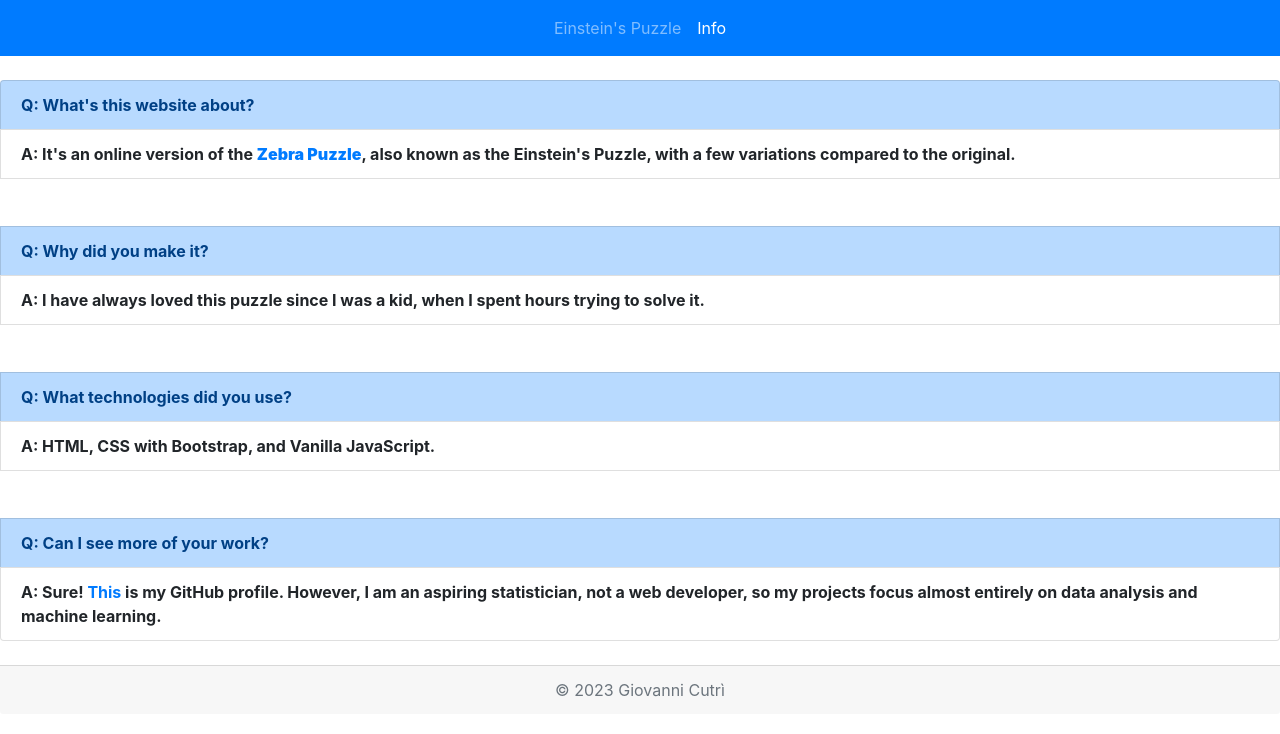
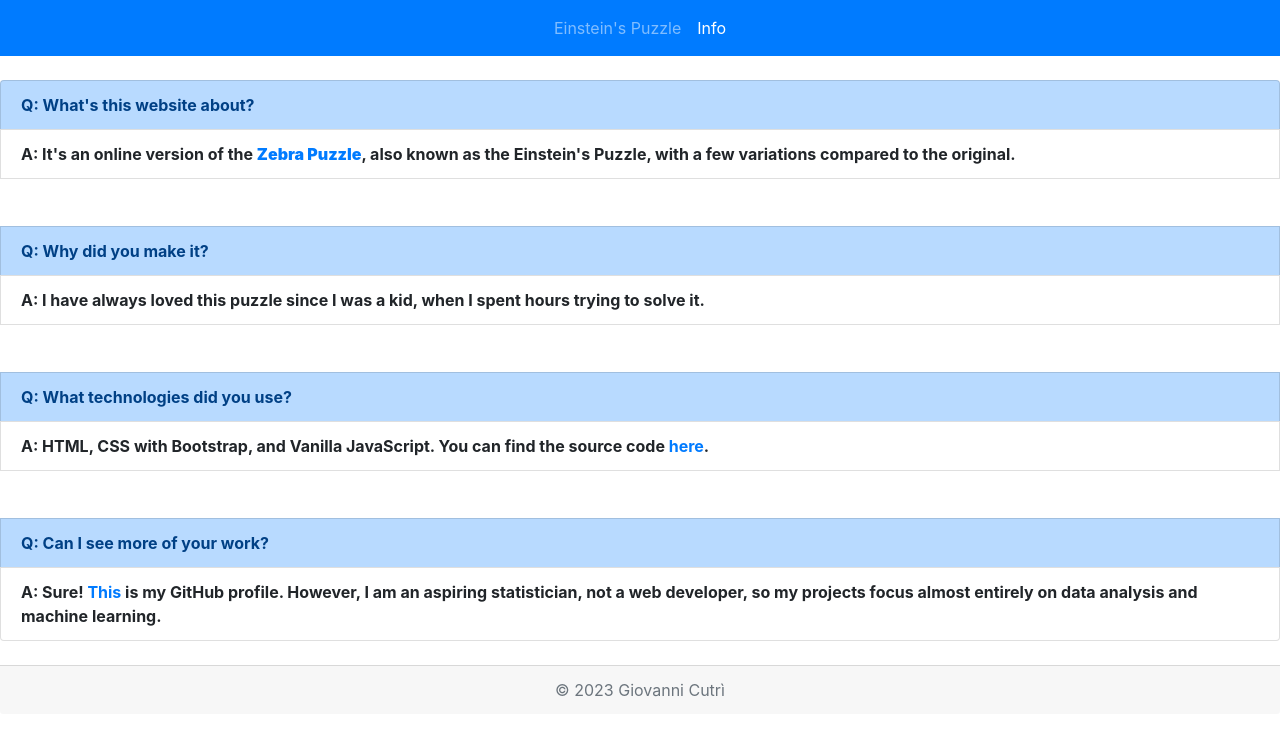
Before and after one commit to giovanni-cutri/einstein-riddle, a plain HTML site: page info.html in a window 1280 px wide. Drawn offline with nearby package versions, Linux system fonts and the light colour scheme.

Commit message:
Add link to repo

```diff
--- a/info.html
+++ b/info.html
@@ -53,7 +53,7 @@
         Q: What technologies did you use?
       </li>
       <li class="list-group-item">
-        A: HTML, CSS with Bootstrap, and Vanilla JavaScript.
+        A: HTML, CSS with Bootstrap, and Vanilla JavaScript. You can find the source code <a href="https://github.com/giovanni-cutri/einstein-riddle">here</a>.
       </li>
       <br /><br />
       <li class="list-group-item list-group-item-primary">
```
